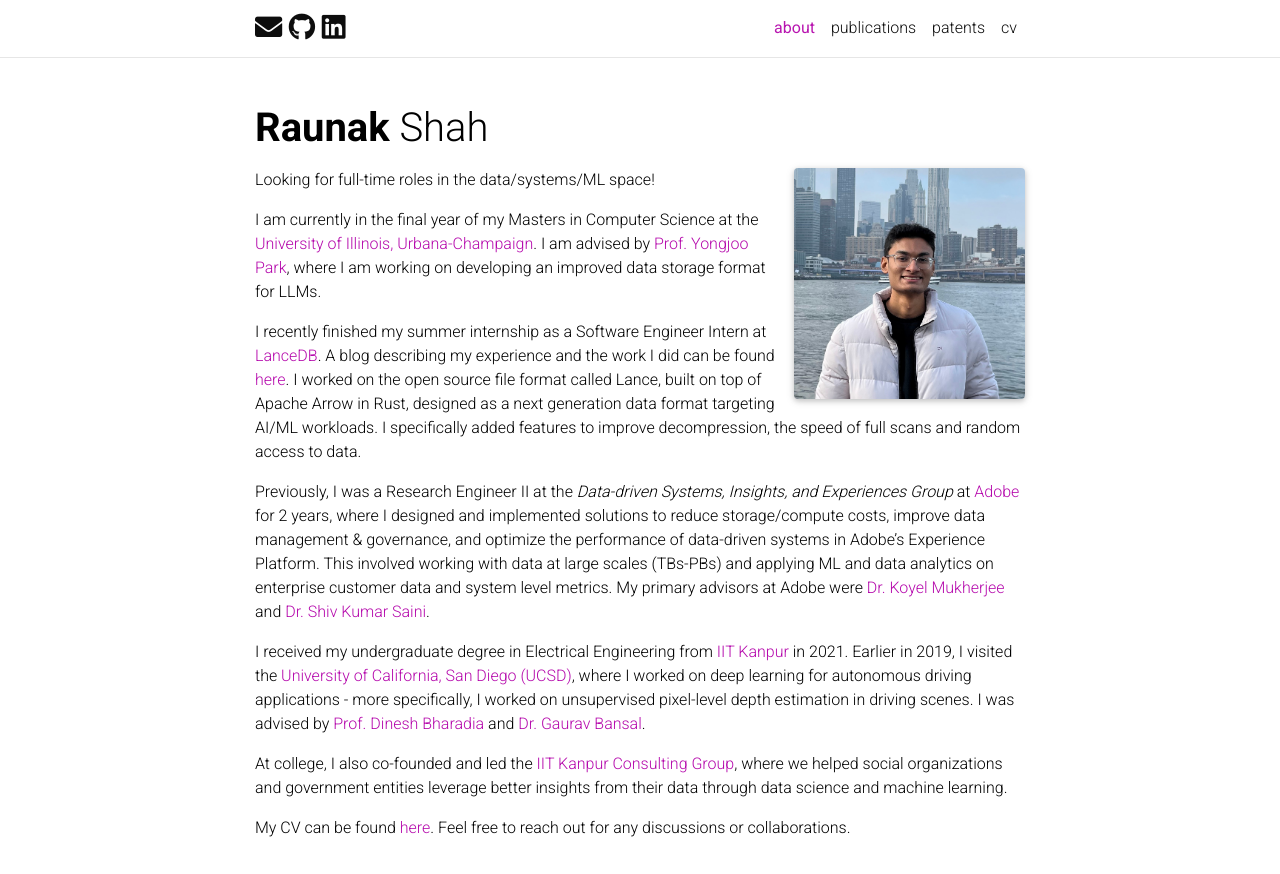
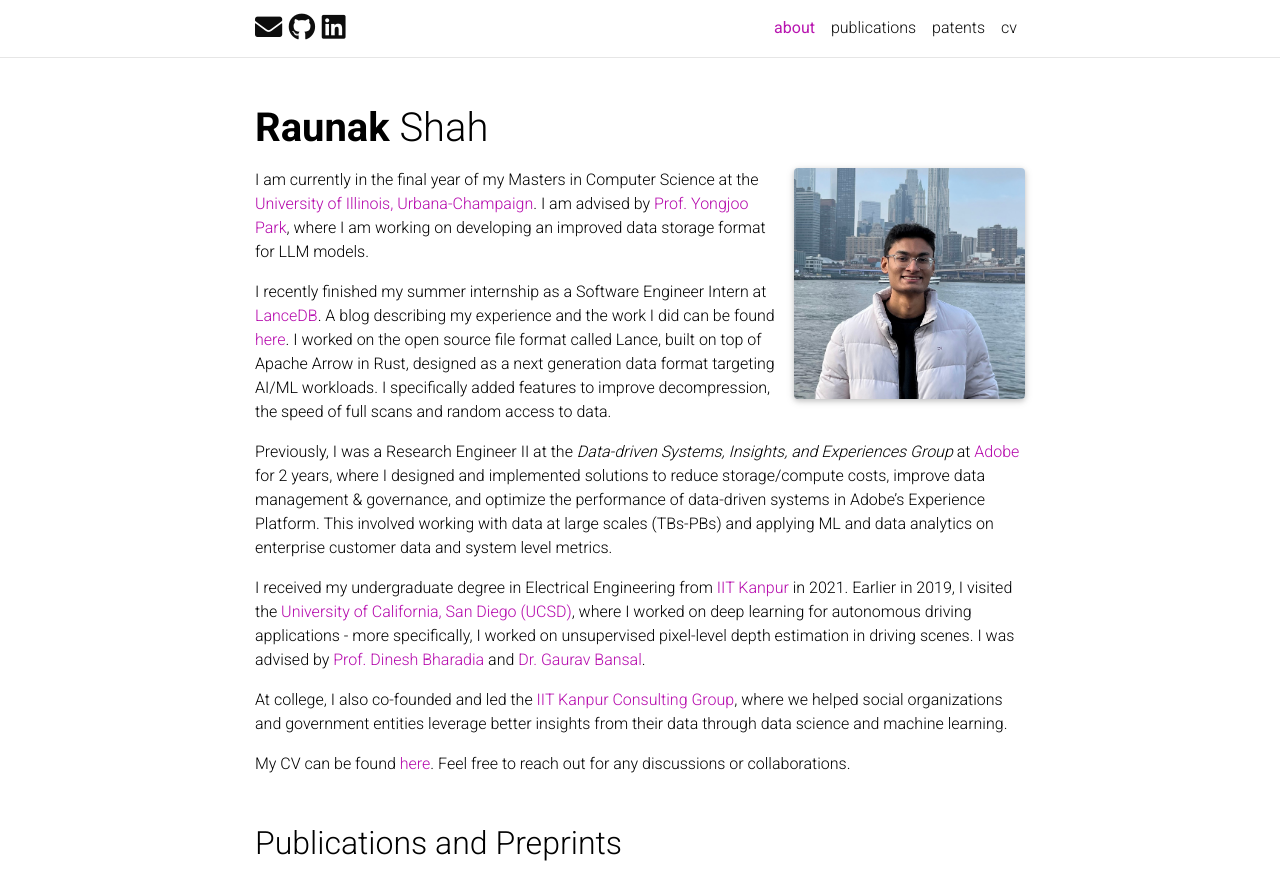
Before and after one commit to raunaks13/raunaks13.github.io, a Jekyll site: the page built from _pages/about.md, in a window 1280 px wide and 1379 px high, cut to the strip 0-874 px from the top of the window. Built offline with Jekyll 4.4.1, drawn with Linux system fonts in a browser that asks for light colours; full-size pictures stand in for the smaller copies a plugin makes; comment, search, counter and statistics services are not loaded; a style sheet for code colours, icons or effects is not loaded.

Commit message:
updated about

```diff
--- a/_pages/about.md
+++ b/_pages/about.md
@@ -18,13 +18,11 @@
 social: false  # includes social icons at the bottom of the page
 ---
 
-Looking for full-time roles in the data/systems/ML space!
-
-I am currently in the final year of my Masters in Computer Science at the [University of Illinois, Urbana-Champaign](https://cs.illinois.edu/). I am advised by [Prof. Yongjoo Park](https://yongjoopark.com/), where I am working on developing an improved data storage format for LLMs.
+I am currently in the final year of my Masters in Computer Science at the [University of Illinois, Urbana-Champaign](https://cs.illinois.edu/). I am advised by [Prof. Yongjoo Park](https://yongjoopark.com/), where I am working on developing an improved data storage format for LLM models.
 
 I recently finished my summer internship as a Software Engineer Intern at [LanceDB](https://lancedb.com). A blog describing my experience and the work I did can be found [here](https://blog.lancedb.com/my-summer-internship-experience-at-lancedb-2/). I worked on the open source file format called Lance, built on top of Apache Arrow in Rust, designed as a next generation data format targeting AI/ML workloads. I specifically added features to improve decompression, the speed of full scans and random access to data.
 
-Previously, I was a Research Engineer II at the *Data-driven Systems, Insights, and Experiences Group* at [Adobe](https://research.adobe.com/research/) for 2 years, where I designed and implemented solutions to reduce storage/compute costs, improve data management & governance, and optimize the performance of data-driven systems in Adobe's Experience Platform. This involved working with data at large scales (TBs-PBs) and applying ML and data analytics on enterprise customer data and system level metrics. My primary advisors at Adobe were [Dr. Koyel Mukherjee](https://in.linkedin.com/in/koyel-mukherjee-7b47024) and [Dr. Shiv Kumar Saini](https://in.linkedin.com/in/shiv-saini-696ab86).
+Previously, I was a Research Engineer II at the *Data-driven Systems, Insights, and Experiences Group* at [Adobe](https://research.adobe.com/research/) for 2 years, where I designed and implemented solutions to reduce storage/compute costs, improve data management & governance, and optimize the performance of data-driven systems in Adobe's Experience Platform. This involved working with data at large scales (TBs-PBs) and applying ML and data analytics on enterprise customer data and system level metrics.
 
 I received my undergraduate degree in Electrical Engineering from [IIT Kanpur](iitk.ac.in) in 2021. Earlier in 2019, I visited the [University of California, San Diego (UCSD)](https://jacobsschool.ucsd.edu/), where I worked on deep learning for autonomous driving applications - more specifically, I worked on unsupervised pixel-level depth estimation in driving scenes. I was advised by [Prof. Dinesh Bharadia](https://dineshb-ucsd.github.io/) and [Dr. Gaurav Bansal](https://www.linkedin.com/in/gaurav-bansal-0558596).
 
```
